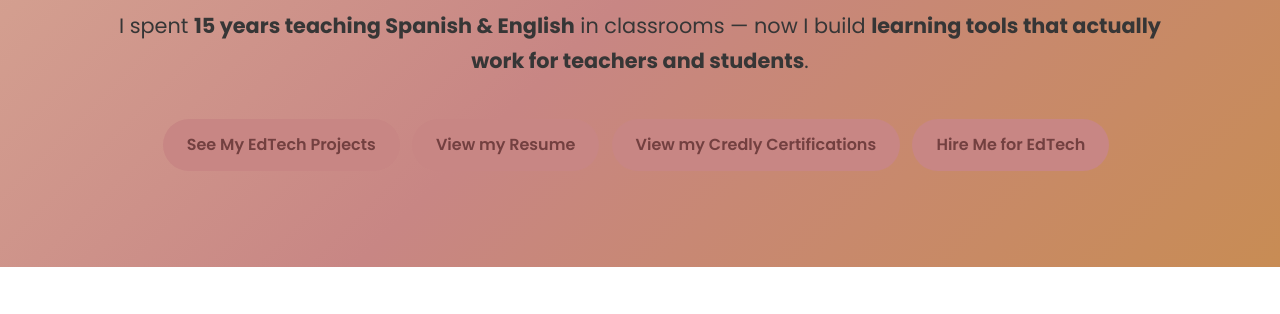
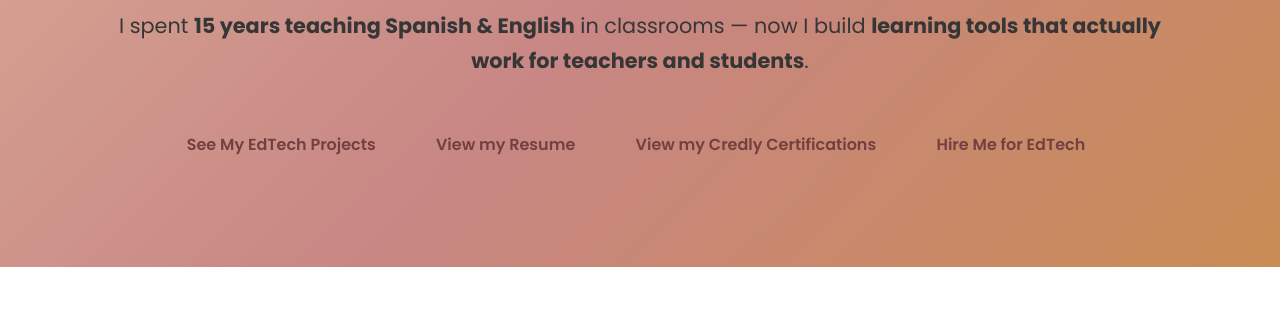
Before and after one commit to kellyk907/portfoliov2, a plain HTML site: page index.html in a window 1280 px wide. Shown: the part 332-646 px from the top of the page. Drawn offline with Linux system fonts and the light colour scheme.

Commit message:
Update styles.css

```diff
--- a/styles.css
+++ b/styles.css
@@ -42,21 +42,21 @@ a:hover { text-decoration: underline; }
   transition: all 0.3s;
 }
 .btn-primary {
-  background:#c88684;
+  background:#gf3460;
   color: #734040;
 }
 .btn-primary:hover {
   background:#gf3460;
   transform: translateY(-2px);
 }
-.btn-secondary {
+/*.btn-secondary {
   color: #gf3460;
   border: 2px solid #gf3460;
 }
 .btn-secondary:hover {
   background:#C88684;
   color: #GF3460;
-}
+} */
 
 /* Hero */
 .hero {
```
